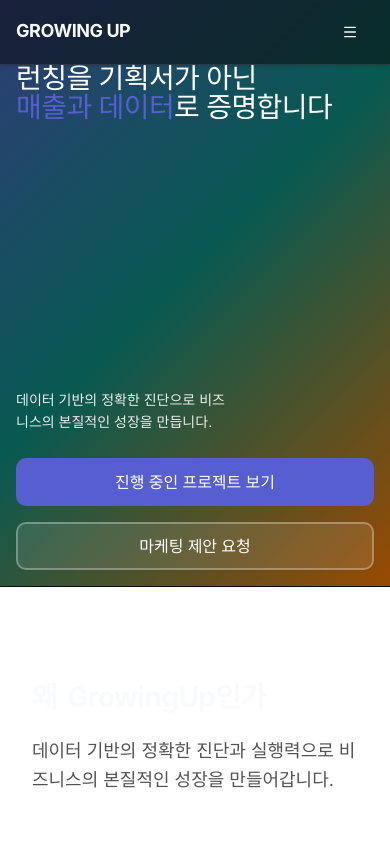
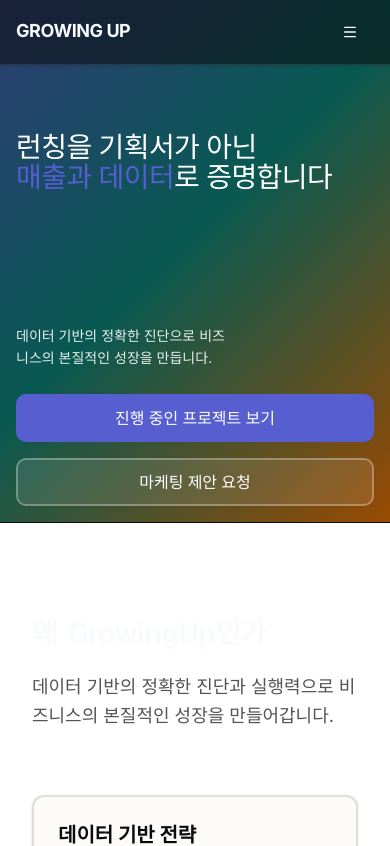
Before and after one commit to Haeseong-Kwon/growingup-homepage, a Next.js app: page / in a window 390 px wide. Shown: the top 846 px of the page. Built offline with nearby package versions, Linux system fonts and the light colour scheme; a web font is replaced by a local one.

Commit message:
중단 정렬

```diff
--- a/src/components/hero/video-hero.tsx
+++ b/src/components/hero/video-hero.tsx
@@ -214,12 +214,13 @@ export function VideoHero({
       />
 
       {/* Content */}
-      <div className="relative z-20 flex flex-col justify-between pt-32 pb-4 min-h-[60vh] lg:flex lg:items-center lg:min-h-[calc(100svh+var(--header-h))] lg:pt-[calc(var(--header-h)+32px)] lg:pb-0">
-        <div className="max-w-[1320px] mx-auto px-4 sm:px-6 lg:px-8 w-full">
-          <div className="max-w-[92vw] lg:max-w-[1100px] flex flex-col lg:block min-h-[60vh] lg:min-h-0 justify-between lg:justify-start">
-            {/* Title with Typing Effect */}
+      <div className="relative z-20 flex items-center justify-center min-h-[60vh] lg:min-h-[calc(100svh+var(--header-h))] pt-[var(--header-h)] pb-4 lg:pb-0">
+        <div className="max-w-[1320px] mx-auto px-4 sm:px-6 lg:px-8 w-full h-full flex flex-col">
+          <div className="max-w-[92vw] lg:max-w-[1100px] mx-auto w-full flex flex-col justify-between min-h-[60vh] lg:min-h-[calc(100svh-var(--header-h))]">
+            {/* 타이틀 - 세로 중앙에 배치 */}
+            <div className="flex-1 flex items-center justify-center lg:justify-start">
               <h1
-              className="text-white font-medium tracking-tight mb-6 lg:mb-6 w-full leading-[1.05] text-[clamp(1.75rem,4.5vw,2.5rem)] lg:text-[clamp(2.5rem,6vw,5.5rem)]"
+                className="text-white font-medium tracking-tight w-full leading-[1.05] text-[clamp(1.75rem,4.5vw,2.5rem)] lg:text-[clamp(2.5rem,6vw,5.5rem)]"
                 style={{
                   letterSpacing: "-0.02em",
                 }}
@@ -238,59 +239,13 @@ export function VideoHero({
                   </span>
                 )}
               </h1>
+            </div>
 
-            {/* 모바일에서만 하단에 배치되는 영역 */}
-            <div className="lg:hidden">
+            {/* Subtitle + 버튼 - 모바일은 하단, PC는 타이틀 아래 */}
+            <div className="mt-auto lg:mt-6">
               {/* Subtitle - fade in after typing complete */}
               <p
-                className={`text-white/90 mb-6 max-w-2xl text-balance transition-opacity duration-500 text-[clamp(0.875rem,1.2vw,1rem)] ${
-                  isComplete ? "opacity-100" : "opacity-0"
-                }`}
-                style={{
-                  lineHeight: "1.6",
-                }}
-              >
-                {subtitle}
-              </p>
-
-              {/* CTAs - fade in after subtitle */}
-              {(primaryCta || secondaryCta) && (
-                <div
-                  className={`flex flex-col gap-4 transition-opacity duration-500 delay-200 ${
-                    isComplete ? "opacity-100" : "opacity-0"
-                  }`}
-                >
-                  {primaryCta && (
-                    <Button
-                      asChild
-                      size="lg"
-                      className="bg-[var(--brand-primary)] hover:bg-[var(--brand-primary)]/90 text-white rounded-lg h-12 px-8 text-base"
-                    >
-                      <Link href={primaryCta.href}>{primaryCta.label}</Link>
-                    </Button>
-                  )}
-                  {secondaryCta && (
-                    <Button
-                      asChild
-                      variant="outline"
-                      size="lg"
-                      className="border-2 border-white/30 bg-white/10 hover:bg-white/20 text-white rounded-lg h-12 px-8 text-base"
-                    >
-                      <Link href={secondaryCta.href}>{secondaryCta.label}</Link>
-                    </Button>
-                  )}
-                </div>
-              )}
-            </div>
-          </div>
-        </div>
-
-        {/* PC에서만 표시되는 영역 (기존 레이아웃 유지) */}
-        <div className="hidden lg:block max-w-[1320px] mx-auto px-4 sm:px-6 lg:px-8 w-full">
-          <div className="max-w-[1100px]">
-            {/* Subtitle - fade in after typing complete */}
-            <p
-              className={`text-white/90 mb-10 max-w-2xl text-balance transition-opacity duration-500 text-[clamp(1rem,1.5vw,1.25rem)] ${
+                className={`text-white/90 mb-6 lg:mb-10 max-w-2xl text-balance transition-opacity duration-500 text-[clamp(0.875rem,1.2vw,1rem)] lg:text-[clamp(1rem,1.5vw,1.25rem)] ${
                   isComplete ? "opacity-100" : "opacity-0"
                 }`}
                 style={{
@@ -331,6 +286,7 @@ export function VideoHero({
             </div>
           </div>
         </div>
+      </div>
 
       {/* Scroll Indicator */}
       <div
```
Lines whose indentation alone changed are shown as unchanged.
